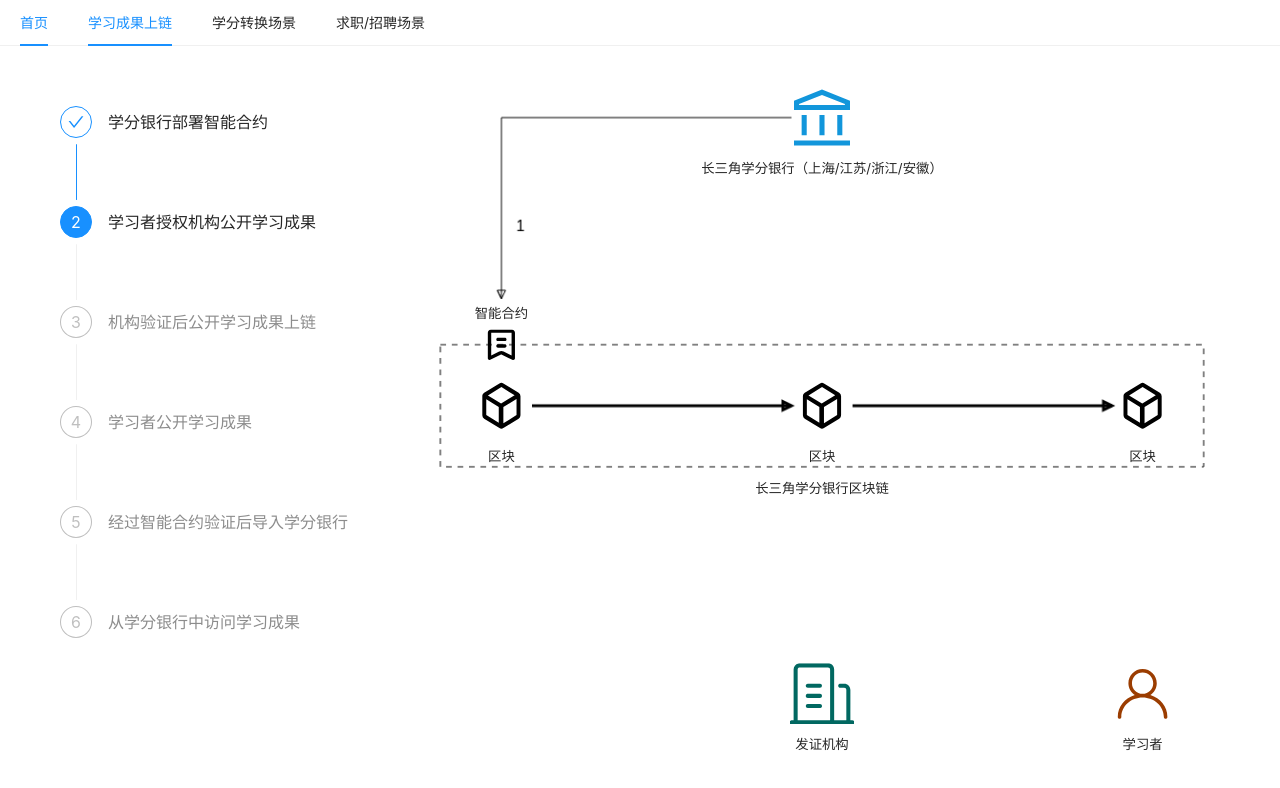
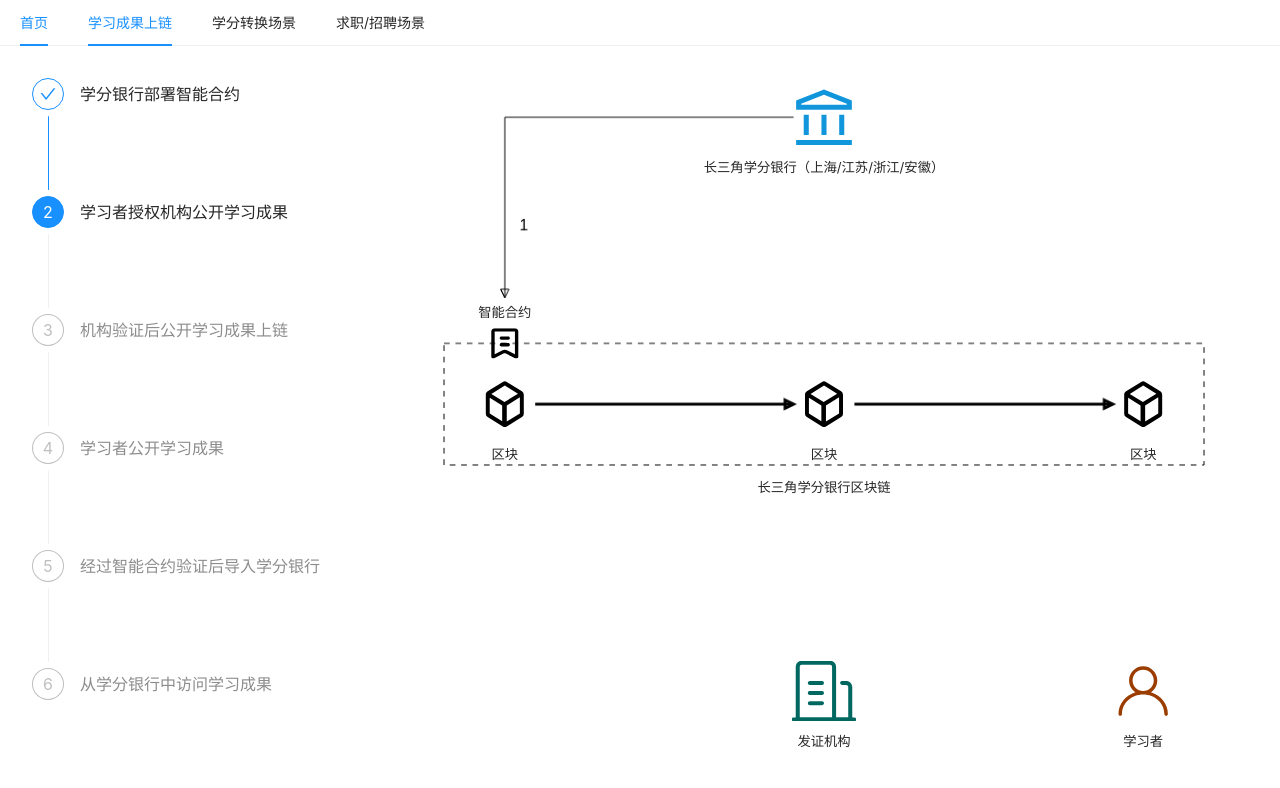
Before and after one commit to MonteCarloClub/changsanjiao, a Vue app: page /lad in a window 1280 px wide. Shown: the top 788 px of the page. Built offline with nearby package versions, Linux system fonts and the light colour scheme.

Commit message:
调整步骤之间的间距

```diff
--- a/src/components/Steps.vue
+++ b/src/components/Steps.vue
@@ -26,7 +26,7 @@ defineProps({
 
 <template>
     <div class="steps">
-        <a-steps :current="current" direction="vertical">
+        <a-steps :current="current" direction="vertical" class="custom-ant-steps">
             <a-step v-for="item in steps" :key="item.title" :title="item.title" class="step"/>
         </a-steps>
         <!-- <div v-if="auto" class="steps-action">
@@ -41,9 +41,17 @@ defineProps({
 
 <style scoped>
 .steps {
-    margin: 60px 0 0 60px;
+    padding: 32px;
     position: relative;
     overflow-y: auto;
+    height: 100%;
+}
+
+.custom-ant-steps {
+    display: flex;
+    flex-direction: column;
+    justify-content: space-around;
+    height: 100%;
 }
 
 .steps-action {
```
